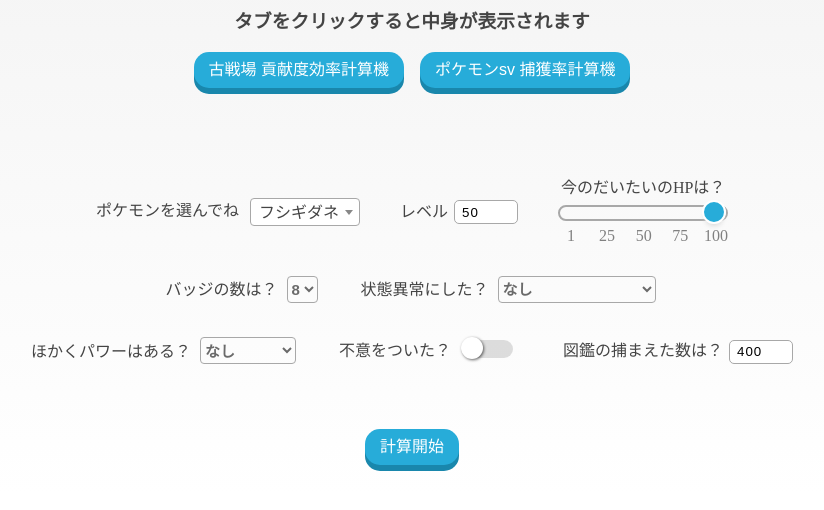
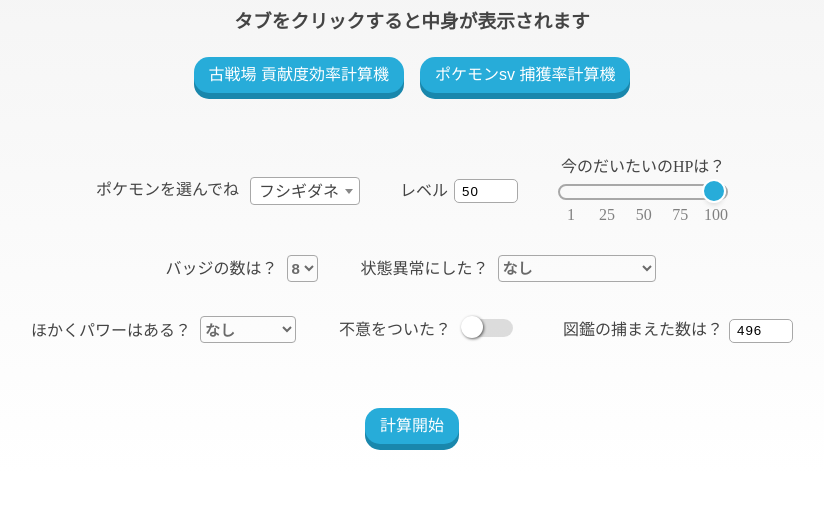
Before and after one commit to whitecoffin/webapp2, a plain HTML site: page index.html in a window 1280 px wide. Both pictures are taken after a click on the button "ポケモンsv 捕獲率計算機". Shown: the part 122-632 px from the top of the page, without its empty margins (228-1052 px from the left). Drawn offline with nearby package versions, Linux system fonts and the light colour scheme.

Commit message:
キタカミ図鑑に対応(400->496)

```diff
--- a/hokaku.js
+++ b/hokaku.js
@@ -491,8 +491,8 @@ function SelectCalcCatchRate() {
     pokedexInput.setAttribute("id", "pokedex");
     pokedexInput.setAttribute("name", "pokedex");
     pokedexInput.setAttribute("min", 0);
-    pokedexInput.setAttribute("max", 400);
-    pokedexInput.setAttribute("value", 400);
+    pokedexInput.setAttribute("max", 496);
+    pokedexInput.setAttribute("value", 496);
     pokedexInput.required = true;
     childDiv8.appendChild(pokedexInput);
 
--- a/index.html
+++ b/index.html
@@ -21,8 +21,8 @@
 <body>
     <h1 class="pageTitle">色々計算機</h1>
     <h3>タブをクリックすると中身が表示されます</h3>
-    <button type="button" class="blueBtn" onclick="SelectKosenjoh();">古戦場 貢献度効率計算機</button>
-    <button type="button" class="blueBtn" onclick="SelectCalcCatchRate();">ポケモンsv 捕獲率計算機</button>
+    <button type="button" class="blueBtn tabSelector" onclick="SelectKosenjoh();">古戦場 貢献度効率計算機</button>
+    <button type="button" class="blueBtn tabSelector" onclick="SelectCalcCatchRate();">ポケモンsv 捕獲率計算機</button>
     <br>
     <hr>
     <div id="selectAndGen"></div>
--- a/style.css
+++ b/style.css
@@ -138,13 +138,16 @@ button {
     top: 5px;
 }
 
+.tabSelector {
+	margin-top: 20px !important;
+}
+
 #kosenjohBlock {
 	margin-top: 10px;
 	margin-bottom: 10px;
 }
 
 form {
-	margin-top: 26px;
 	margin-bottom: 26px;
 	align-items: flex-end;
 }
```
